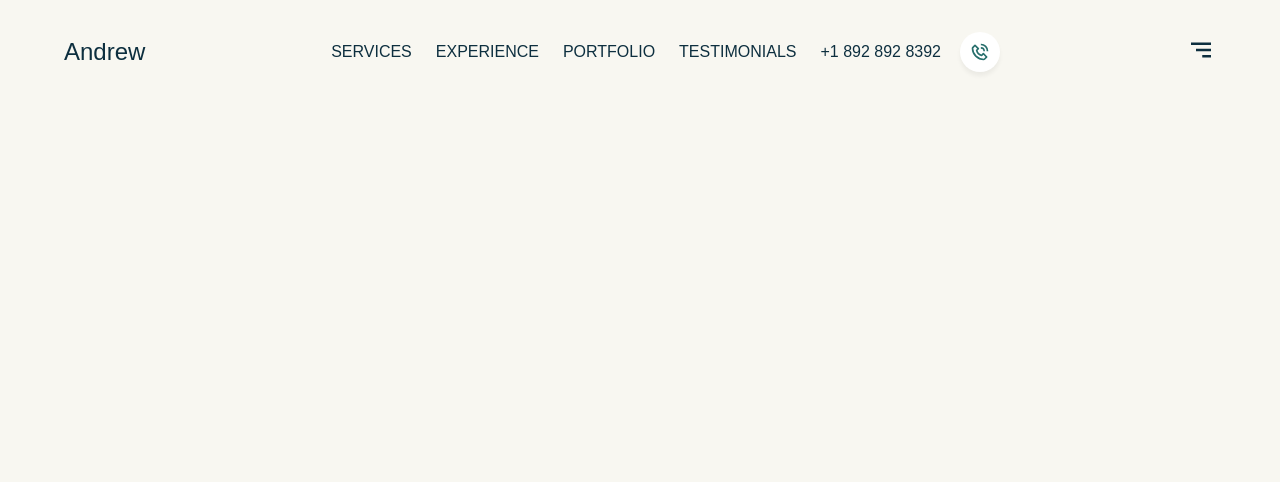
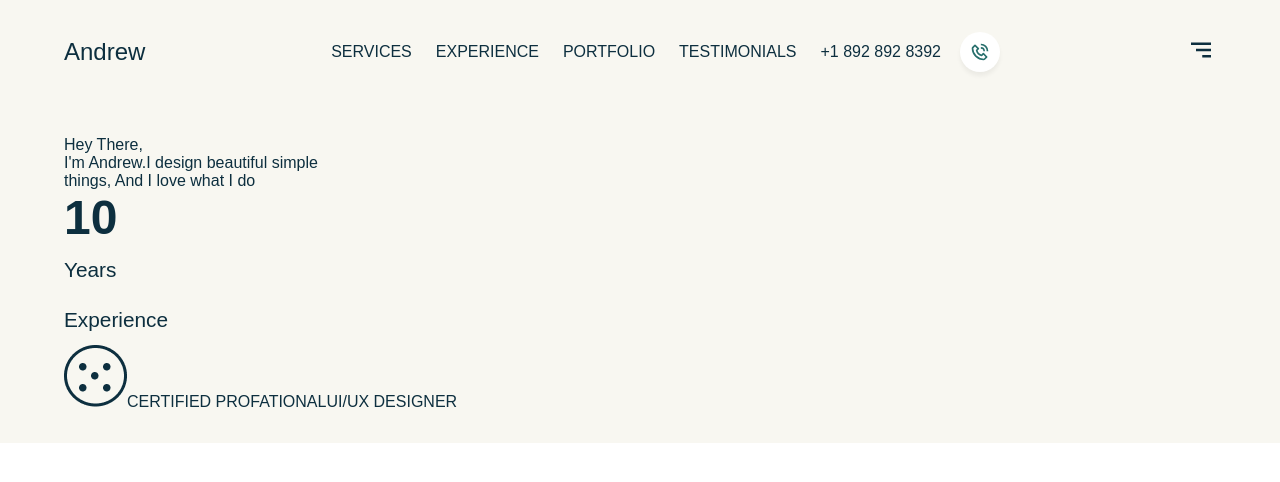
Before and after one commit to andrew1miraflor/react-portfolio-2023, a React (Vite) app: page / in a window 1280 px wide. Shown: the top 482 px of the page. Built offline with nearby package versions, Linux system fonts and the light colour scheme; a web font is replaced by a local one.

Commit message:
stopped at 55:50 upper styling

```diff
--- a/src/App.jsx
+++ b/src/App.jsx
@@ -1,8 +1,11 @@
 import Header from "./components/Header/Header"
+import Hero from "./components/hero/hero";
 import css from './styles/app.module.scss'
+
 const App = () => {
   return <div className={`bg-primary ${css.container}`}>
       <Header/>
+      <Hero/>
   </div>
 };
 
--- /dev/null
+++ b/src/components/hero/Hero.jsx
@@ -0,0 +1,39 @@
+import React from 'react'
+import css from './Hero.module.scss'
+const Hero = () => {
+  return (
+    <section className={`paddings ${css.wrapper}`}>
+      <div className={`innerWidth ${css.container}`}>
+
+        {/* upper elements */}
+        <div className={css.upperElements}>
+          <span>
+            Hey There, <br /> I'm Andrew.
+          </span>
+          <span>
+            I design beautiful simple
+            <br />
+            things, And I love what I do
+          </span>
+        </div>
+
+        {/* lower elements */}
+        <div className={css.lowerElements}>
+          <div className={css.experience}></div>
+          <div className="primaryText">10</div>
+          <div className="secondaryText">
+          <div>Years</div>
+          <div>Experience</div>
+        </div>
+        </div>
+        <div className={css.certificate}>
+          <img src="./certificate.png" alt="" />
+          <span>CERTIFIED PROFATIONAL</span>
+          <span>UI/UX DESIGNER</span>
+        </div>
+      </div>
+    </section>
+  );
+};
+
+export default Hero;
--- a/src/styles/app.module.scss
+++ b/src/styles/app.module.scss
@@ -4,5 +4,4 @@
     overflow-x: clip;
     position: relative;
     color: $primary;
-    height: 100vh;
 }
```
Also changed, not shown: src/components/hero/Hero.module.scss (added).
